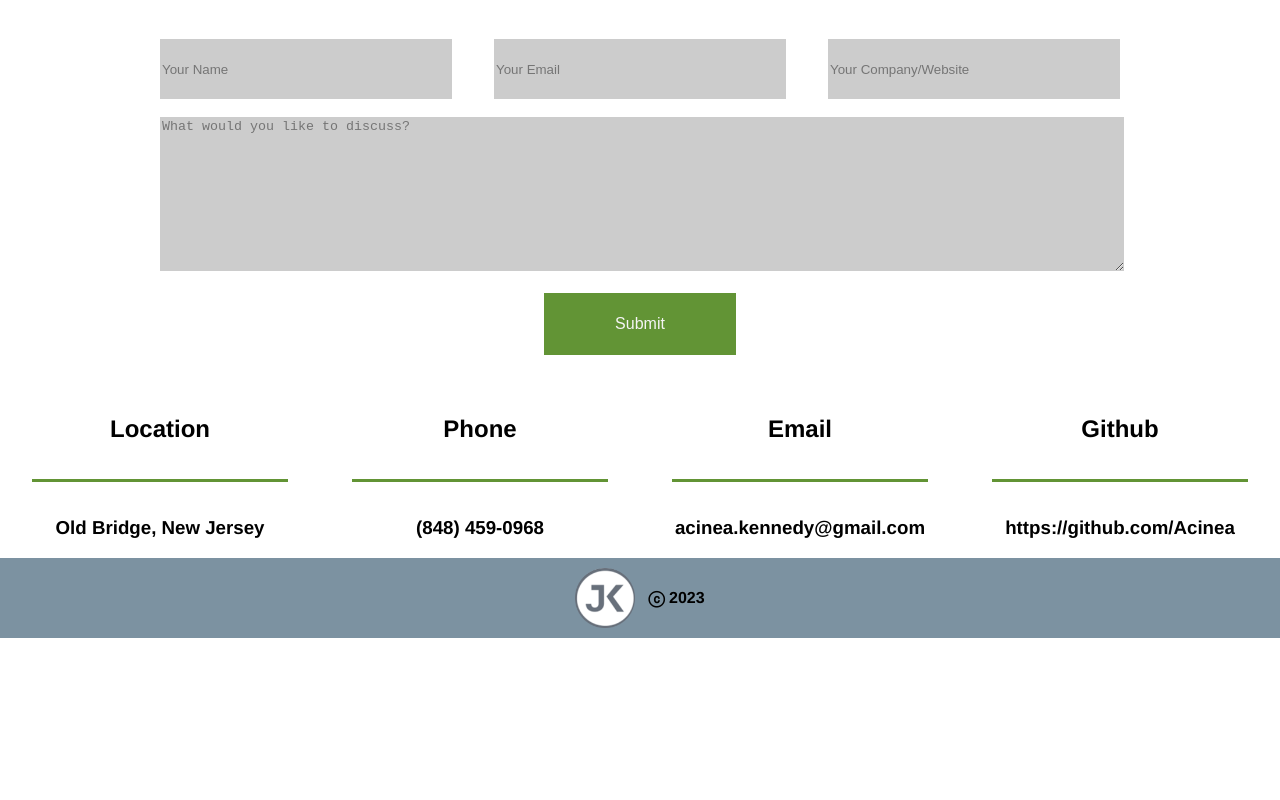
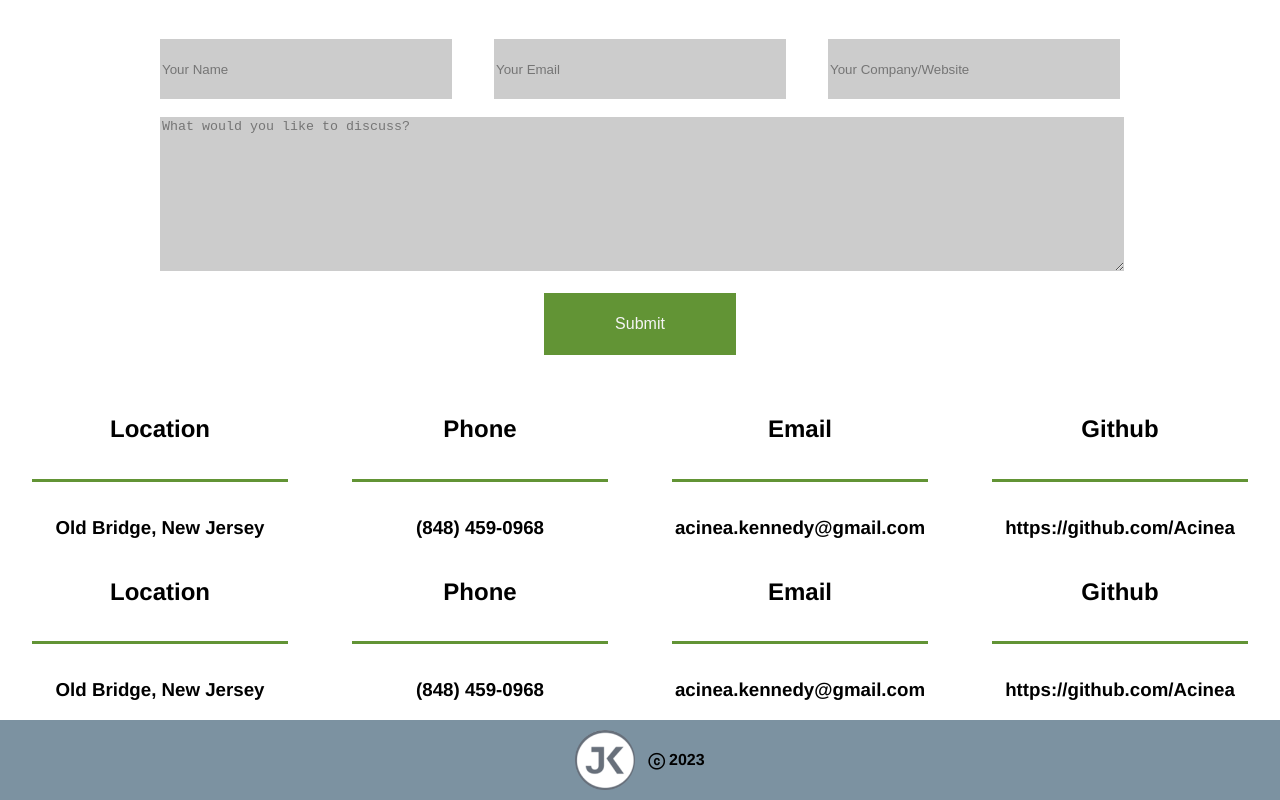
Before and after one commit to Acinea/portfolio-webapp, a React (Create React App) app: page /contact in a window 1280 px wide. Shown: the part 1001-1801 px from the top of the page. Before the commit the page ends 1639 px from the top, so only its background shows below. Built offline with nearby package versions, Linux system fonts and the light colour scheme.

Commit message:
Updated footer with contact information for each page.

```diff
--- a/src/components/Footer/footer.js
+++ b/src/components/Footer/footer.js
@@ -4,11 +4,27 @@ import './footer.css'
 
 export function Footer() {
     return (
-        <div className='footer-container'>
-            <div className='footer-content'>
-                <img src={logo} className="footer-img" alt="personal logo"/>
-                <h4>ⓒ 2023</h4>
+        <main>
+            <section className='contact-info-container'>
+                <h2 className='contact-info'>Location</h2>
+                <h2 className='contact-info'>Phone</h2>
+                <h2 className='contact-info'>Email</h2>
+                <h2 className='contact-info'>Github</h2>
+                <p className='contact-info-border'></p>
+                <p className='contact-info-border'></p>
+                <p className='contact-info-border'></p>
+                <p className='contact-info-border'></p>
+                <h3 className='contact-info'>Old Bridge, New Jersey</h3>
+                <h3 className='contact-info'>(848) 459-0968</h3>
+                <h3 className='contact-info'>acinea.kennedy@gmail.com</h3>
+                <h3 className='contact-info'>https://github.com/Acinea</h3>
+            </section>
+            <div className='footer-container'>
+                <div className='footer-content'>
+                    <img src={logo} className="footer-img" alt="personal logo"/>
+                    <h4>ⓒ 2023</h4>
+                </div>
             </div>
-        </div>
+        </main>
     )
 }
```
